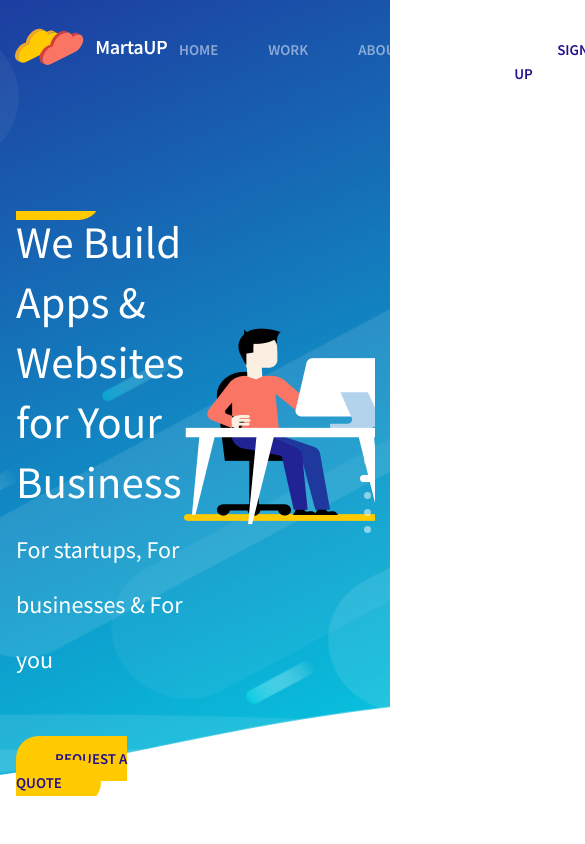
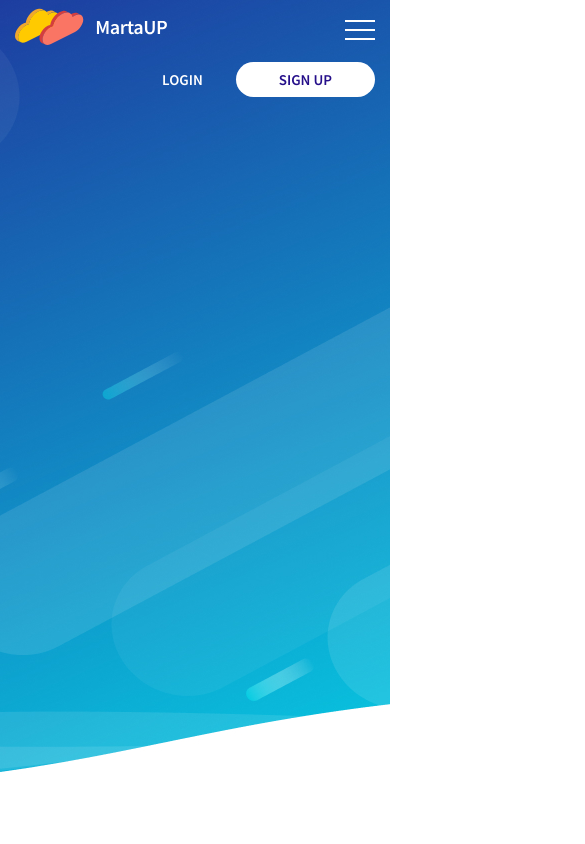
Before and after one commit to Armando56/git, a plain HTML site: page start/index.html in a window 390 px wide. Shown: the top 844 px of the page, 585 px wide, since content can reach past the window. Drawn offline with nearby package versions, Linux system fonts and the light colour scheme.

Commit message:
Медиа запросы в меню

```diff
--- a/start/css/style.css
+++ b/start/css/style.css
@@ -74,9 +74,6 @@ a{
 
 .header-slider {
     padding-top: 111px;
-}
-.header-slider__item {
-
 }
 .header-slider__item-content {
     display: flex;
@@ -265,7 +262,7 @@ a{
     padding-top: 39px;
     position: relative;
 }
-.reviews__item-text:before{
+.reviews__item-text::before{
     content: "“";
     font-size: 40px;
     line-height: 55px;
@@ -276,8 +273,6 @@ a{
     right: 0;
 }
 
-.footer {
-}
 .footer__inner {
     display: flex;
     justify-content: space-between;
@@ -289,3 +284,73 @@ a{
 .footer__link a + a{
     margin-left: 20px;
 }
+
+@media(max-width: 924px){
+    .header__top{
+        flex-wrap: wrap;
+    }
+    .header-btn{
+        width: 100%;
+        text-align: right;
+    }
+    .login{
+        margin-right: 30px;
+    }
+}
+
+@media(max-width: 570px){
+    .menu__list{
+        display: none;
+        position: absolute;
+        top: 120px;
+        left: 0;
+        text-align: center;
+        width: 100%;
+        background-color: #1a50a8;
+    }
+    .menu__list li + li {
+        padding-left: 0;
+    }
+    .menu__list a{
+        display: block;
+        padding: 10px 0;
+    }
+    .menu__btn{
+        width: 30px;
+        height: 20px;
+        position: relative;
+    }
+    .menu__btn span{
+        width: 100%;
+        height: 2px;
+        background-color: #fff;
+        top: 9px;
+        position: absolute;
+    }
+    .menu__btn::after,
+    .menu__btn::before{
+        content: "";
+        width: 100%;
+        height: 2px;
+        background-color: #fff;
+        position: absolute;
+    }
+    .menu__btn::after{
+        top: 0;
+    }
+    .menu__btn::before{
+        bottom: 0;
+    }
+}
+
+
+
+
+
+
+
+@media(min-width: 570px){
+    .menu__list {
+        display: flex !important;
+    }
+}
--- a/start/index.html
+++ b/start/index.html
@@ -23,6 +23,9 @@
           </a>
         </div>
         <nav class="menu">
+          <div class="menu__btn">
+            <span></span>
+          </div>
           <ul class="menu__list">
             <li><a href="#">Home</a></li>
             <li><a href="#">Work</a></li>
@@ -35,7 +38,7 @@
           <a class="sign-up" href="#">Sign Up</a>
         </div>
       </div>
-      <div class="header-slider">
+      <!-- <div class="header-slider">
         <div class="header-slider__item">
           <div class="header-slider__item-content">
             <div class="header-slider__item-info">
@@ -121,11 +124,11 @@
             </div>
           </div>
         </div>
-      </div>
+      </div> -->
     </div>
   </header>
 
-  <section class="specialised">
+  <!-- <section class="specialised">
     <div class="container">
       <div class="specialised__title title">
         We are specialised in
@@ -280,7 +283,7 @@
         </div>
       </div>
     </div>
-  </footer>
+  </footer> -->
 
 
 
--- a/start/js/main.js
+++ b/start/js/main.js
@@ -8,4 +8,8 @@ $(function(){
         autoplay: 2000
     });
 
+    $('.menu__btn').on('click',function(){
+       $('.menu__list').slideToggle();
+    })
+
 });
```
